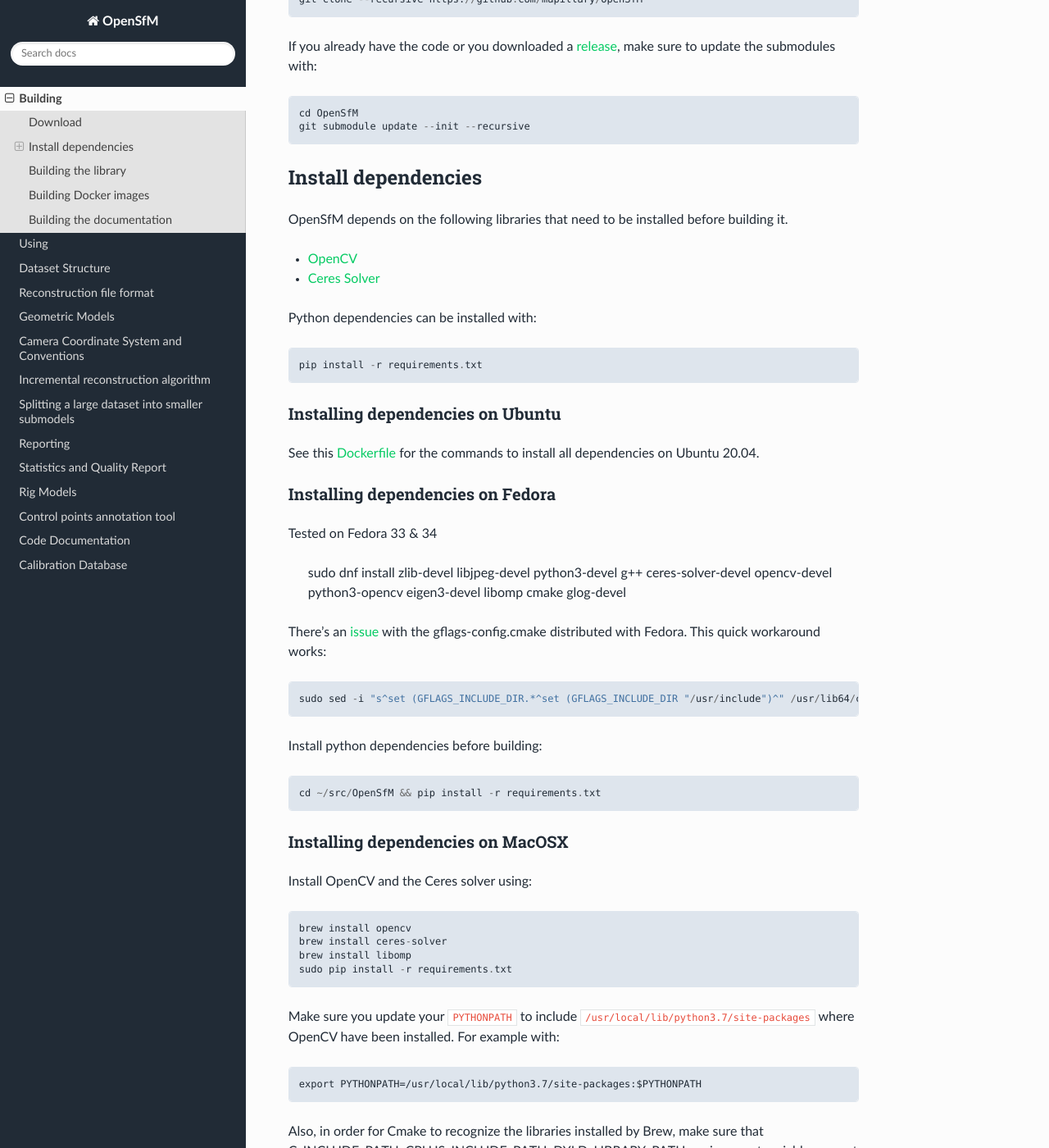
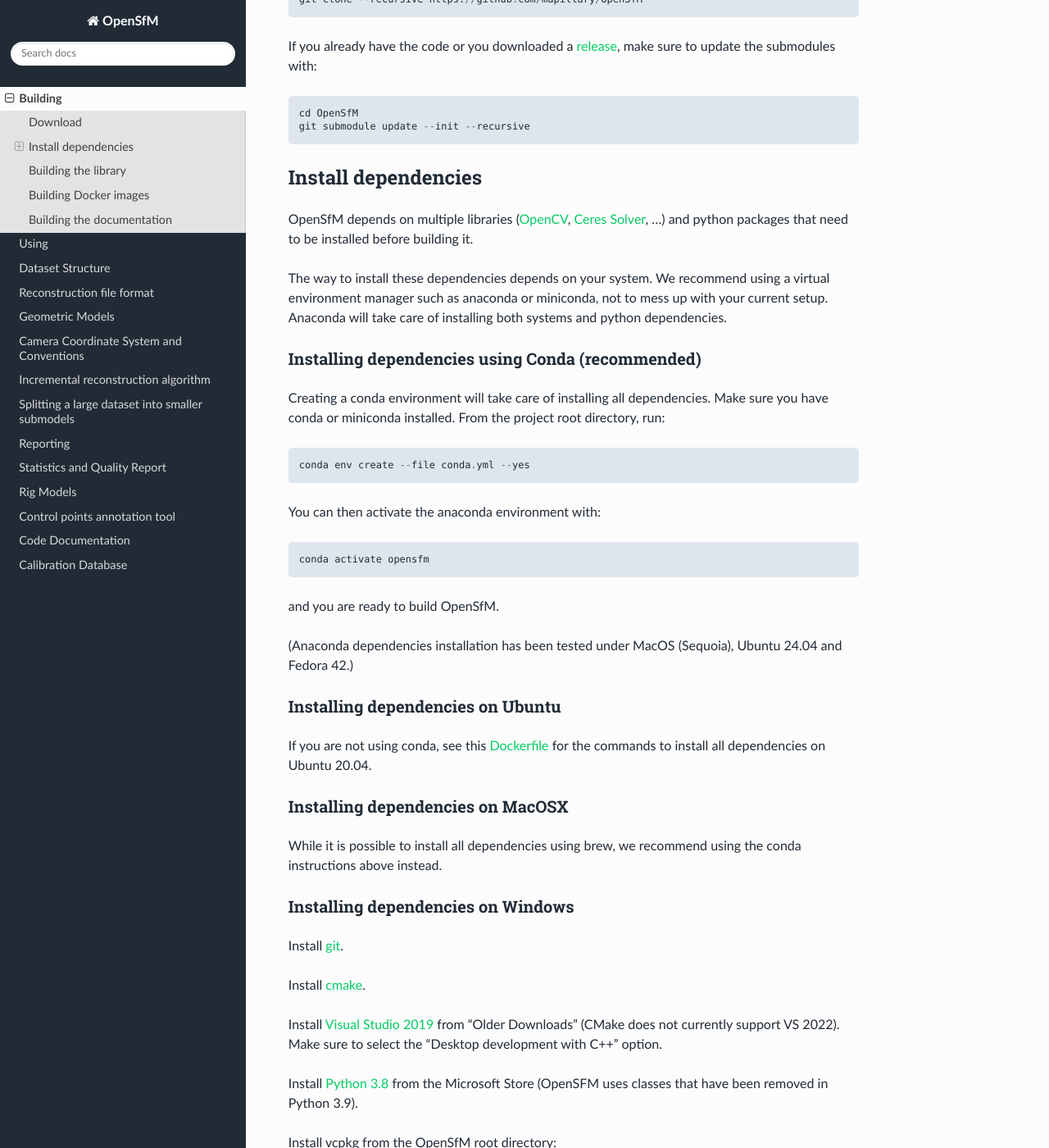
Before and after one commit to mapillary/OpenSfM, a Sphinx documentation site: the page built from doc/source/building.rst, in a window 1280 px wide and 1400 px high, scrolled down 310 px. Shown: the whole window at 82% size. Built offline with Sphinx 7.4.7 and the Read the Docs theme 3.1.0, drawn with Linux system fonts in a browser that asks for light colours; some of the changed text lies outside the part shown.

Commit message:
Introduce the use of anaconda for dependencies (#1093)
Summary:
This PR switches the dependencies management to anaconda (C++ + Python deps), while ensuring it works on :
 - Ubuntu 24.04
 - Fedora 42
 - MacOS Sequoia

Pull Request resolved: https://github.com/mapillary/OpenSfM/pull/1093

Reviewed By: YanNoun

Differential Revision: D74713257

Pulled By: paulinus

fbshipit-source-id: bbca46025ae3f6f0c6042369b857b023cdfff3a8

```diff
--- a/doc/source/building.rst
+++ b/doc/source/building.rst
@@ -20,58 +20,35 @@
 Install dependencies
 --------------------
 
-OpenSfM depends on the following libraries that need to be installed before building it.
+OpenSfM depends on multiple libraries (OpenCV_, `Ceres Solver`_, ...) and python packages that need to be installed before building it.
 
-* OpenCV_
-* `Ceres Solver`_
+The way to install these dependencies depends on your system. We recommend using a virtual environment manager such as anaconda or miniconda, not to mess up with your current setup. Anaconda will take care of installing both systems and python dependencies.
 
-Python dependencies can be installed with::
+Installing dependencies using Conda (recommended)
+~~~~~~~~~~~~~~~~~~~~~~~~~~~~~~~~~~~~~~~~~~~~~~~~~
 
-    pip install -r requirements.txt
+Creating a conda environment will take care of installing all dependencies. Make sure you have conda or miniconda installed.  From the project root directory, run::
 
+    conda env create --file conda.yml --yes
+
+You can then activate the anaconda environment with::
+
+    conda activate opensfm
+
+and you are ready to build OpenSfM.
+
+(Anaconda dependencies installation has been tested under MacOS (Sequoia), Ubuntu 24.04 and Fedora 42.)
 
 Installing dependencies on Ubuntu
 ~~~~~~~~~~~~~~~~~~~~~~~~~~~~~~~~~
 
-See this `Dockerfile <https://github.com/mapillary/OpenSfM/blob/main/Dockerfile>`_ for the commands to install all dependencies on Ubuntu 20.04.
+If you are not using conda, see this `Dockerfile <https://github.com/mapillary/OpenSfM/blob/main/Dockerfile>`_ for the commands to install all dependencies on Ubuntu 20.04.
 
-Installing dependencies on Fedora
-~~~~~~~~~~~~~~~~~~~~~~~~~~~~~~~~~
-
-Tested on Fedora 33 & 34
-
-    sudo dnf install zlib-devel libjpeg-devel python3-devel g++ ceres-solver-devel opencv-devel python3-opencv eigen3-devel libomp cmake glog-devel
-
-There's an `issue <https://github.com/ceres-solver/ceres-solver/issues/491>`_ with the gflags-config.cmake distributed with Fedora. This quick workaround works::
-
-    sudo sed -i "s^set (GFLAGS_INCLUDE_DIR.*^set (GFLAGS_INCLUDE_DIR "/usr/include")^" /usr/lib64/cmake/gflags/gflags-config.cmake
-
-Install python dependencies before building::
-
-    cd ~/src/OpenSfM && pip install -r requirements.txt
 
 Installing dependencies on MacOSX
 ~~~~~~~~~~~~~~~~~~~~~~~~~~~~~~~~~
 
-Install OpenCV and the Ceres solver using::
-
-    brew install opencv
-    brew install ceres-solver
-    brew install libomp
-    sudo pip install -r requirements.txt
-
-Make sure you update your ``PYTHONPATH`` to include ``/usr/local/lib/python3.7/site-packages`` where OpenCV have been installed. For example with::
-
-    export PYTHONPATH=/usr/local/lib/python3.7/site-packages:$PYTHONPATH
-
-Also, in order for Cmake to recognize the libraries installed by Brew, make sure that C_INCLUDE_PATH, CPLUS_INCLUDE_PATH, DYLD_LIBRARY_PATH environment variables are set correctly. For example, you can run::
-
-    export C_INCLUDE_PATH=/usr/local/include
-    export CPLUS_INCLUDE_PATH=/usr/local/include
-    export DYLD_LIBRARY_PATH=$HOME/local/lib64
-
-.. note:: Note on OpenCV 3
-    When running OpenSfM on top of OpenCV version 3.0 the `OpenCV Contrib`_ modules are required for extracting SIFT or SURF features.
+While it is possible to install all dependencies using brew, we recommend using the conda instructions above instead.
 
 
 Installing dependencies on Windows
@@ -106,7 +83,7 @@
 
 Once the dependencies have been installed, you can build OpenSfM by running the following command from the main folder::
 
-    python3 setup.py build
+    python setup.py build
 
 Building Docker images
 ----------------------
@@ -124,8 +101,8 @@
 To build the documentation and browse it locally use::
 
     pip install sphinx_rtd_theme
-    python3 setup.py build_doc
-    python3 -m http.server --directory build/doc/html/
+    python setup.py build_doc
+    python -m http.server --directory build/doc/html/
 
 and browse `http://localhost:8000/ <http://localhost:8000/>`_
 
```
Also changed, not shown: conda.yml (added, +31 -0 lines), 8 other files.
